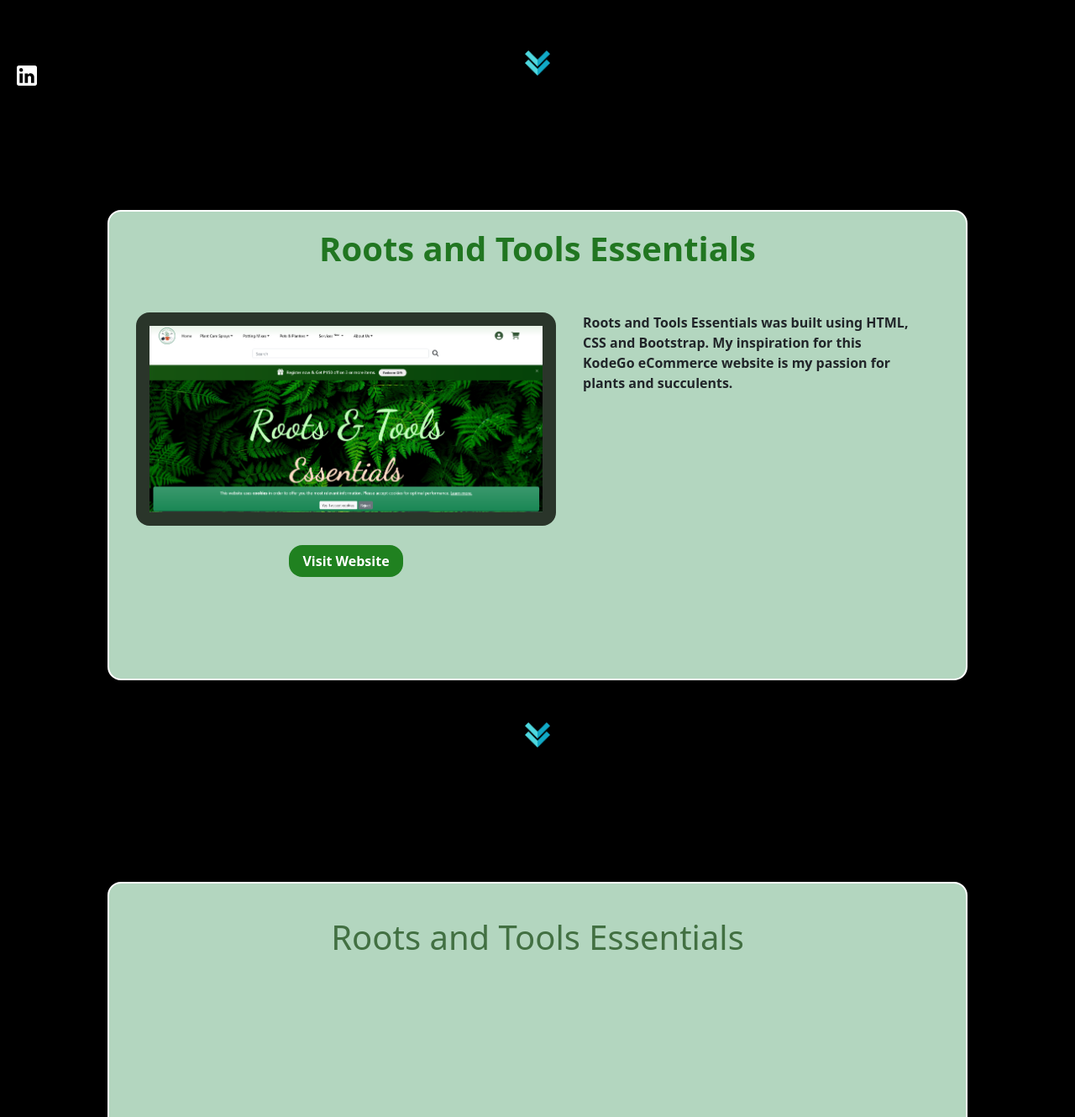
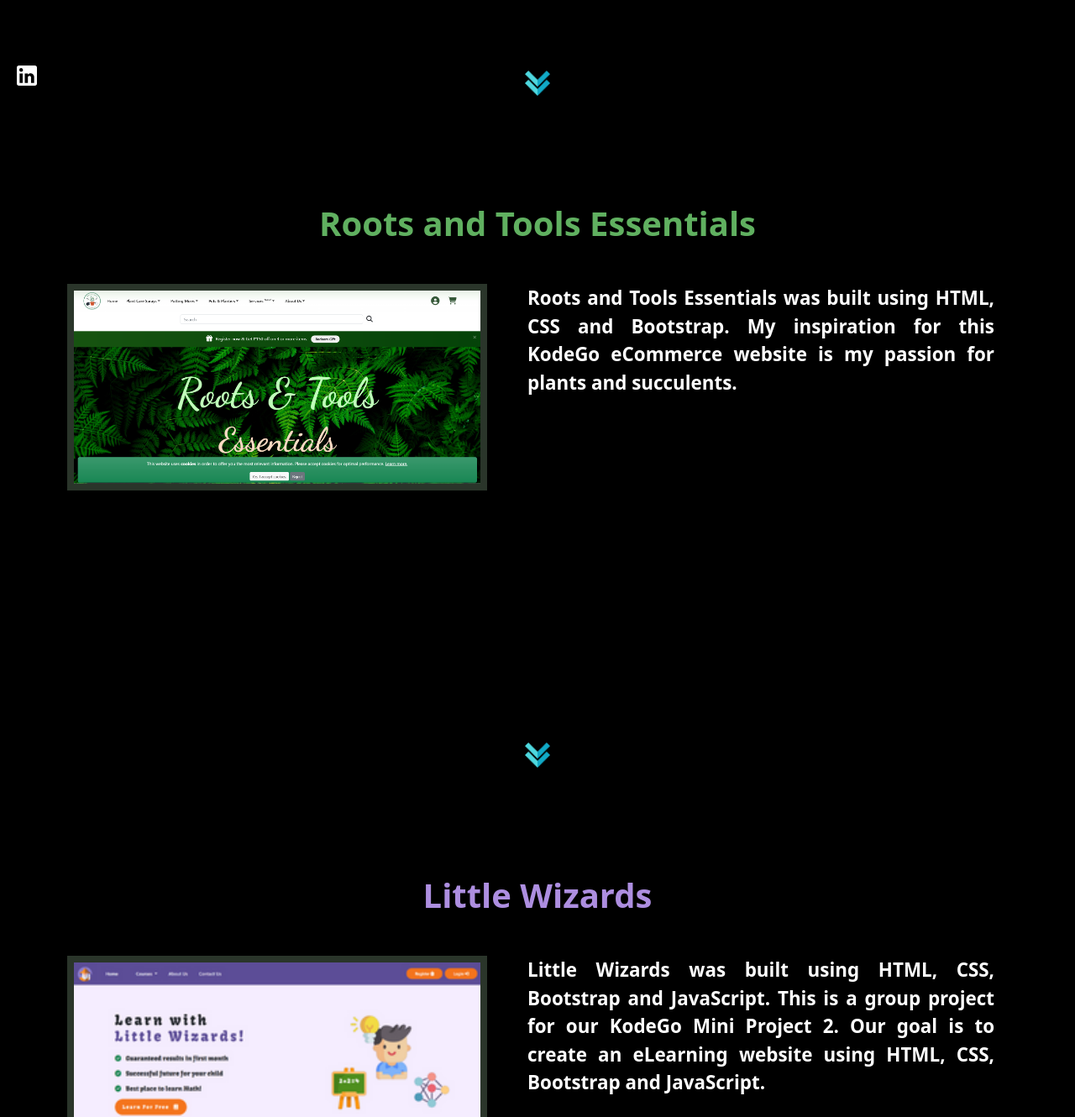
Before and after one commit to gfortiching/React-Portfolio, a React (Create React App) app: page / in a window 1280 px wide. Shown: the part 1470-2800 px from the top of the page at 84% size. Built offline with nearby package versions, Linux system fonts and the light colour scheme.

Commit message:
Updated Portfolio Section

```diff
--- a/src/Components/CSS/App.css
+++ b/src/Components/CSS/App.css
@@ -105,7 +105,7 @@ nav.gabriel li:hover {
 
 .keepScrolling {
     position: absolute;
-    bottom: 5%;
+    bottom: 2%;
     margin: auto;
     color: rgb(13, 8, 76);
     cursor: pointer;
--- a/src/Components/CSS/Intro.css
+++ b/src/Components/CSS/Intro.css
@@ -4,7 +4,6 @@
     -webkit-animation: color-change-2x 2s linear infinite alternate both;
     animation: color-change-2x 2s linear infinite alternate both;
     display: flex;
-
 }
 
 .intro {
@@ -45,7 +44,7 @@
     flex: 1;
     display: flex;
     align-items: center;
-    justify-content: start;
+    justify-content: flex-start;
     color: rgb(255, 255, 255);
 }
 
@@ -214,7 +213,7 @@
     }
   }
 
-  @media all and (max-width: 768px) {
+  @media all and (max-width: 800px) {
 
     .introMain {
       height: 100vh;
@@ -262,3 +261,52 @@
       margin: auto;
     }
   }
+
+  @media all and (max-width: 576px) {
+
+    .introMain {
+      height: 100vh;
+      padding: 1em;
+      margin: auto;
+      justify-content: center;
+      position: relative;
+    }
+
+    .myImg {
+      opacity: 0.5;
+      max-height: inherit;
+      min-height: 25vh;
+      max-width: 50vw;
+      display: none;
+    }
+
+    .greet {
+      font-size: 2.5em;
+      font-weight: 300;
+    }
+
+    .name {
+      margin-top: 0.5em;
+      font-size: 2.5em;
+    }
+
+    .left-wrapper {
+      margin: 0 3vw;
+      left: 0;
+      right: 0;
+      bottom: 20%;
+      position: absolute;
+      z-index: 999;
+    }
+
+    .getToKnow {
+      gap: 2em;
+      left: 0;
+      bottom: 7%;
+      right: 0;
+      position: absolute;
+      background-color: transparent;
+      text-align: center;
+      margin: auto;
+    }
+  }
--- a/src/Components/CSS/Portfolio.css
+++ b/src/Components/CSS/Portfolio.css
@@ -7,104 +7,121 @@
   background-color: #000000;
 }
 
-.cards {
-  background-color: rgb(179, 214, 191);
-  border: 2px solid white;
-  /* box-shadow: 0 0 2em white; */
-  display: flex;
-  justify-content: center;
-  flex-wrap: wrap;
-  height: 70vh;
-  width: 80vw;
+/* Mini Project 1 */
+
+.mp1 {
+  /* background-color: rgb(179, 214, 191); */
+  /* border: 2px solid white; */
+  height: 75vh;
+  width: 90vw;
   border-radius: 1em;
 }
 
 .mp1 h1 {
-  margin: 0.5em 0;
-  color: rgb(33, 118, 33);
+  color: rgb(96, 176, 96);
   font-weight: 700;
   text-align: center;
 }
 
-.mp1Body {
-  display: flex;
-  padding: 2em;
+.mp1Text p {
+  text-align: justify;
+  font-size: 1.4em;
+  font-weight: 600;
+  color: white;
 }
 
-.mp1Text {
-  padding: 0 2em;
+.mp1Img {
+  display: flex;
+  justify-content: center;
+  padding: 0.5em 0;
+}
+
+.mp1Img img {
+  margin: auto;
+  object-fit: cover;
+  background-color: rgb(42, 53, 42);
+  padding: 0.5em;
+  max-width: 500px;
+}
+
+@media all and (max-width: 576px) {
+  .mp1Img img {
+    width: 85vw;
   }
 
   .mp1Text p {
-  font-weight: 700;
+    font-size: 1.2em;
+  }
 }
 
-.mp1Img {
-  position: relative;
-  transition: 0.5s ease-in-out;
+/* Mini Project 2 */
+
+.mp2 {
+  height: 75vh;
+  width: 90vw;
+  border-radius: 1em;
 }
 
-.mp1ImgView  {
-  margin: auto;
+.mp2 h1 {
+  color: rgb(173, 142, 224);
+  font-weight: 700;
   text-align: center;
-  padding: 0;
-  color: #fff;
-  transform: translateY(30px);
-  transition: 0.5s all;
 }
 
-.mp1ImgView a {
-  text-decoration: none;
-  border: 0;
-  background-color: rgb(32, 129, 32);
+.mp2Text p {
+  text-align: justify;
+  font-size: 1.4em;
+  font-weight: 600;
   color: white;
-  font-weight: 600;
-  border-radius: 1em;
-  padding: 0.5em 1em;
 }
 
-.mp1ImgView a:hover {
-  color: rgb(16, 83, 22);
-  background-color: #87c490;
+.mp2Img {
+  display: flex;
+  justify-content: center;
+  padding: 0.5em 0;
 }
 
-.mp1Img img {
+.mp2Img img {
+  margin: auto;
+  object-fit: cover;
+  background-color: rgb(42, 53, 42);
+  padding: 0.5em;
   width: 500px;
-  object-fit: cover;
-  padding: 1em;
-  background-color: rgb(42, 53, 42);
-  border-radius: 1em;
-  position: relative;
 }
 
+@media all and (max-width: 576px) {
+  .mp2Img img {
+    width: 85vw;
+  }
 
-.mp2 h1 {
-  margin: 1em 0;
-  color: rgb(66, 112, 66);
+  .mp2Text p {
+    font-size: 1.2em;
+  }
 }
 
 /* Portfolio CSS Animation */
 
 .checkOut {
-  height: 10vh;
   display: flex;
   width: 100vw;
   justify-content: center;
   align-items: center;
+  background-color: rgba(255, 255, 255, 0.082);
+  border-top: 2px solid white;
+  border-bottom: 2px solid white;
+  box-shadow: 0 0 3em white;
   /* overflow: hidden; */
 }
 
 .checkOut div {
-  padding: 0 5em;
+  padding: 0;
   /* background: white; */
 }
 
 .checkOut h1 {
-  font-size: 3em;
   font-weight: 700;
   text-align: center;
   padding: 0.5em 0;
   color: #ffffff;
-  white-space: nowrap;
   text-transform: uppercase;
 }
--- a/src/Components/MP1.jsx
+++ b/src/Components/MP1.jsx
@@ -4,13 +4,14 @@ function MP1() {
     return (
         <>
         <section className="mp1">
-            <h1>Roots and Tools Essentials</h1>
-            <div className="mp1Body">
-                <div className="mp1Img">
-                    <img src={RootsAndTools} alt="" />
-                    <div className="mp1ImgView"><a href="https://rootsandtools.netlify.app/index.html" target={"blank"}>Visit Website</a></div>
+            <h1 className="mt-4 mb-4">Roots and Tools Essentials</h1>
+            <div className="p-0 p-sm-3 d-flex flex-column flex-lg-row">
+                <div className="mp1Img mb-3">
+                    <a href="https://rootsandtools.netlify.app/index.html" target={"blank"}>
+                        <img src={RootsAndTools} alt="" />
+                    </a>
                 </div>
-                <div className="mp1Text">
+                <div className="mp1Text ps-3 pe-3 pt-2 ps-lg-5">
                     <p>Roots and Tools Essentials was built using HTML, CSS and Bootstrap. My inspiration for this KodeGo eCommerce website is my passion for plants and succulents.</p>
                 </div>
             </div>
--- a/src/Components/MP2.jsx
+++ b/src/Components/MP2.jsx
@@ -1,10 +1,20 @@
-
+import LittleWizards from "./Images/MP2.png"
 
 function MP2() {
     return (
         <>
         <section className="mp2">
-            <h1>Roots and Tools Essentials</h1>
+            <h1 className="mt-4 mb-4">Little Wizards</h1>
+            <div className="p-0 p-sm-3 d-flex flex-column flex-lg-row">
+                <div className="mp2Img mb-3">
+                    <a href="https://little-wizards.netlify.app/index.html" target={"blank"}>
+                        <img src={LittleWizards} alt="" />
+                    </a>
+                </div>
+                <div className="mp2Text ps-3 pe-3 pt-2 ps-lg-5">
+                    <p>Little Wizards was built using HTML, CSS, Bootstrap and JavaScript. This is a group project for our KodeGo Mini Project 2. Our goal is to create an eLearning website using HTML, CSS, Bootstrap and JavaScript.</p>
+                </div>
+            </div>
         </section>
         </>
     )
--- a/src/Components/Portfolio.jsx
+++ b/src/Components/Portfolio.jsx
@@ -10,7 +10,7 @@ import MP2 from "./MP2";
 function Portfolio() {
 
   useEffect(() => {
-    AOS.init({duration: 3000});
+    AOS.init({duration: 2000});
   }, []);
 
   const mp1 = useRef(null);
@@ -28,7 +28,7 @@ function Portfolio() {
     <section className="portfolioBg">
       <article className="checkOut">
           <div data-aos="fade-right">
-            <h1>CHECK OUT MY SOME OF MY KODEGO PROJECTS</h1>
+            <h1>CHECK OUT SOME OF MY KODEGO PROJECTS</h1>
           </div>
       </article>
       <div className="keepScrolling" onClick={() => scrollToSection(mp1)}>
@@ -37,7 +37,7 @@ function Portfolio() {
     </section>
 
     <section className="portfolioBg" ref={mp1}>
-      <div className="cards" data-aos="fade-left">
+      <div data-aos="zoom-in">
         <MP1 />
       </div>
       <div className="keepScrolling" onClick={() => scrollToSection(mp2)}>
@@ -46,7 +46,7 @@ function Portfolio() {
     </section>
 
     <section className="portfolioBg" ref={mp2}>
-      <div className="cards">
+      <div data-aos="zoom-in">
         <MP2 />
       </div>
       <div className="keepScrolling" onClick={() => scrollToSection(about)}>
```
Also changed, not shown: src/Components/Images/MP2.png (added). Lines whose indentation alone changed are shown as unchanged.
